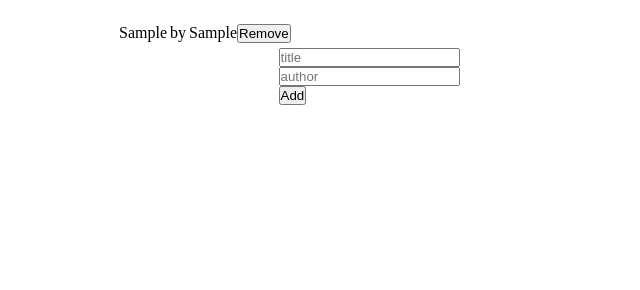
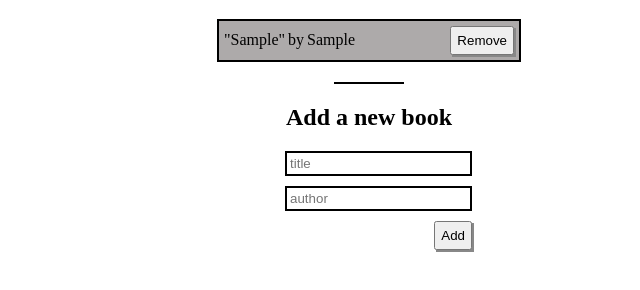
Before and after one commit to shinyenyi/awesome-books, a website: page index.html in a window 1280 px wide. Both pictures are taken after typing "Sample", "Sample" into the empty fields and a click on the button "Add". Shown: the part 58-348 px from the top of the page, without its empty margins (271-911 px from the left). Drawn offline with Linux system fonts and the light colour scheme.

Commit message:
add css styling for view all books and add book as per requirements

```diff
--- a/index.html
+++ b/index.html
@@ -16,7 +16,9 @@
     <ul class="books-list">
     </ul>
   </section>
-  <section class=" add-book">
+  <div class="line"></div>
+  <section class="add-book">
+    <h2 class="add-book-title">Add a new book</h2>
     <input type="text" class="input-title" placeholder="title">
     <input type="text" class="input-author" placeholder="author">
     <button class="add-book-button">Add</button>
--- a/script.js
+++ b/script.js
@@ -12,10 +12,12 @@ function createBooksList(books) {
     books.forEach((book, index) => {
       booksList += `
         <li class="book">
-          <p class="book-title">${book.title}</p>
-          by
-          <p class="book-author">${book.author}</p>
-          <button class="remove-book-button" onclick="removeBookButton(${index},${book.title})">Remove</button>
+          <div class="title-and-author">
+            <p class="book-title">"${book.title}"</p>
+            by
+            <p class="book-author">${book.author}</p>
+          </div>
+          <button class="remove-book-button" onclick="removeBookButton(${index})">Remove</button>
         </li>
       `;
     });
@@ -33,6 +35,7 @@ class Book {
     this.author = author;
     this.index = index;
   }
+
   removeBook() {
     this.index = bookIndex;
     books.splice(this.index, 1);
@@ -41,6 +44,7 @@ class Book {
     books = Array.from(JSON.parse(localStorage.getItem('books') || '[]'));
     createBooksList(books);
   }
+
   addBook() {
     if (books.length) {
       bookIndex = (books.length - 1);
@@ -75,38 +79,12 @@ addBookButton.onclick = (() => {
 });
 
 // eslint-disable-next-line no-unused-vars
-function removeBookButton(index, title) {
+function removeBookButton(index) {
   if (index) {
     bookIndex = index;
-  } else {
-    bookIndex = books.findIndex((book) => book.title === title);
   }
+
+  newBook = new Book('', '', index);
   newBook.removeBook();
+  window.location.reload();
 }
-
-// addBookButton.onclick = (() => {
-//   if (inputAuthor.value && inputTitle.value) {
-//     let bookIndex = 0;
-//     if (books.length) {
-//       bookIndex = books.length;
-//     }
-//     const newBook = new Book(inputTitle.value, inputAuthor.value, bookIndex);
-//     books.push({ title: inputTitle.value, author: inputAuthor.value });
-//     books.push(newBook);
-//   }
-//   booksList = '';
-//   localStorage.setItem('books', JSON.stringify(books));
-//   books = Array.from(JSON.parse(localStorage.getItem('books') || '[]'));
-//   createBooksList(books);
-//   inputAuthor.value = '';
-//   inputTitle.value = '';
-// });
-
-// eslint-disable-next-line no-unused-vars
-// function removeBook(index) {
-//   books.splice(index, 1);
-//   booksList = '';
-//   localStorage.setItem('books', JSON.stringify(books));
-//   books = Array.from(JSON.parse(localStorage.getItem('books') || '[]'));
-//   createBooksList(books);
-// }
--- a/style.css
+++ b/style.css
@@ -2,34 +2,67 @@
   list-style: none;
   display: flex;
   flex-direction: column;
+  border: 2px solid black;
+  margin-bottom: 20px;
 }
 
 .title {
   padding: 20px;
 }
 
+.add-book-title {
+  padding: 20px;
+  padding-top: 0;
+}
+
 .book {
-  width: 500px;
+  width: 300px;
   display: flex;
-  padding-top: 5px;
-  padding-bottom: 5px;
+  padding: 5px;
+  justify-content: space-between;
+  align-items: baseline;
+  background-color: #fff;
+}
+
+.title-and-author {
+  display: flex;
 }
 
 .book-title {
   margin-right: 3px;
 }
+
 .book-author {
   margin-left: 3px;
 }
-.remove-book-button {
+
+.remove-book-button,
+.add-book-button {
+  padding: 5px;
+  box-shadow: 2px 2px #888;
+  cursor: pointer;
+}
+
+.book:nth-child(odd) {
+  background-color: rgb(173, 170, 170);
+}
+
+.add-book-button {
   align-self: flex-end;
-  justify-self: flex-end;
+  cursor: pointer;
 }
 
 .add-book {
   display: flex;
   flex-direction: column;
   align-items: flex-start;
+  margin-top: 20px;
+}
+
+.line {
+  background-color: black;
+  border: 1px solid black;
+  width: 70px;
 }
 
 * {
@@ -50,3 +83,11 @@ body {
   display: flex;
   flex-direction: column;
 }
+
+.input-title,
+.input-author {
+  padding: 3px;
+  margin-bottom: 10px;
+  border: 2px solid black;
+  align-self: flex-end;
+}
```
